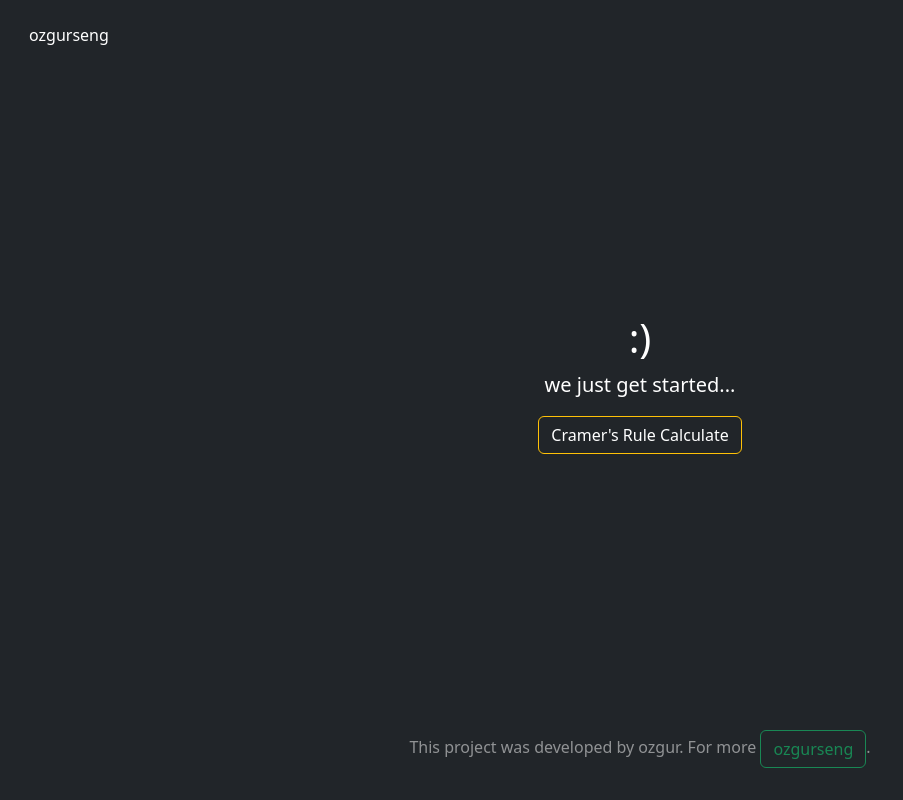
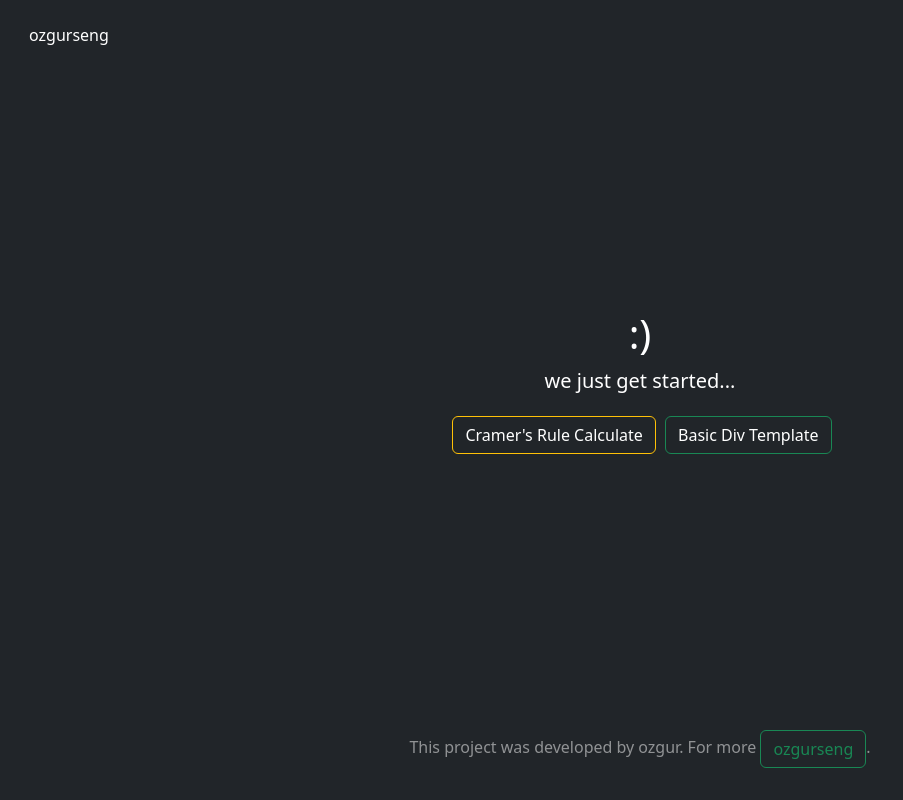
Before and after one commit to ozgurseng/ozgurseng.github.io, a plain HTML site: page index.html in a window 1280 px wide. Shown: the whole page, without its empty margins (0-903 px from the left). Drawn offline with nearby package versions, Linux system fonts and the light colour scheme.

Commit message:
Update index.html

```diff
--- a/index.html
+++ b/index.html
@@ -32,7 +32,9 @@
       <h1>:)</h1>
       <p class="lead">we just get started...</p>
       <p class="lead">
-<a href="https://ozgurseng.github.io/cramers_rule/" class="text-white btn btn-md btn-outline-warning">Cramer's Rule Calculate</a>
+<a href="https://ozgurseng.github.io/cramers_rule/" class="text-white btn btn-md btn-outline-warning m-1">Cramer's Rule Calculate</a>
+
+	      <a href="https://ozgurseng.github.io/basic_div_template/" class="text-white btn btn-md btn-outline-success">Basic Div Template</a>
       </p>
     </main>
 
```
